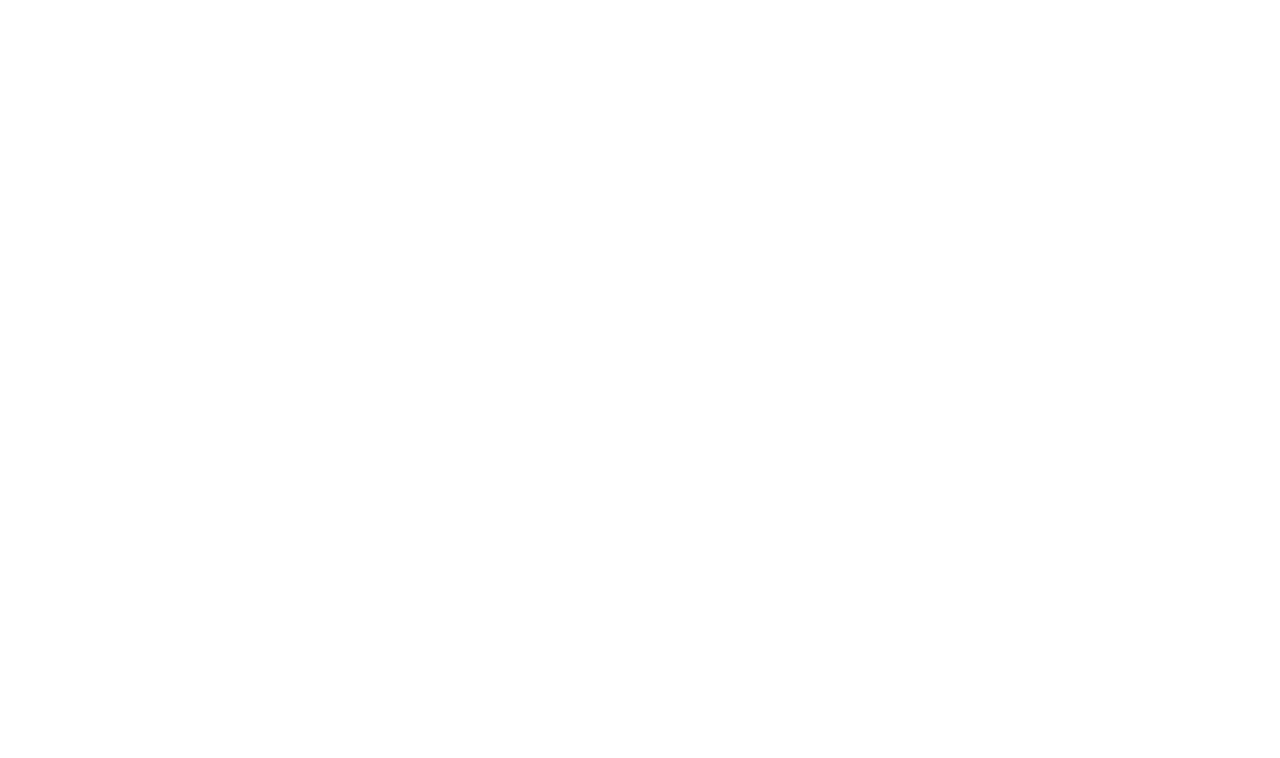
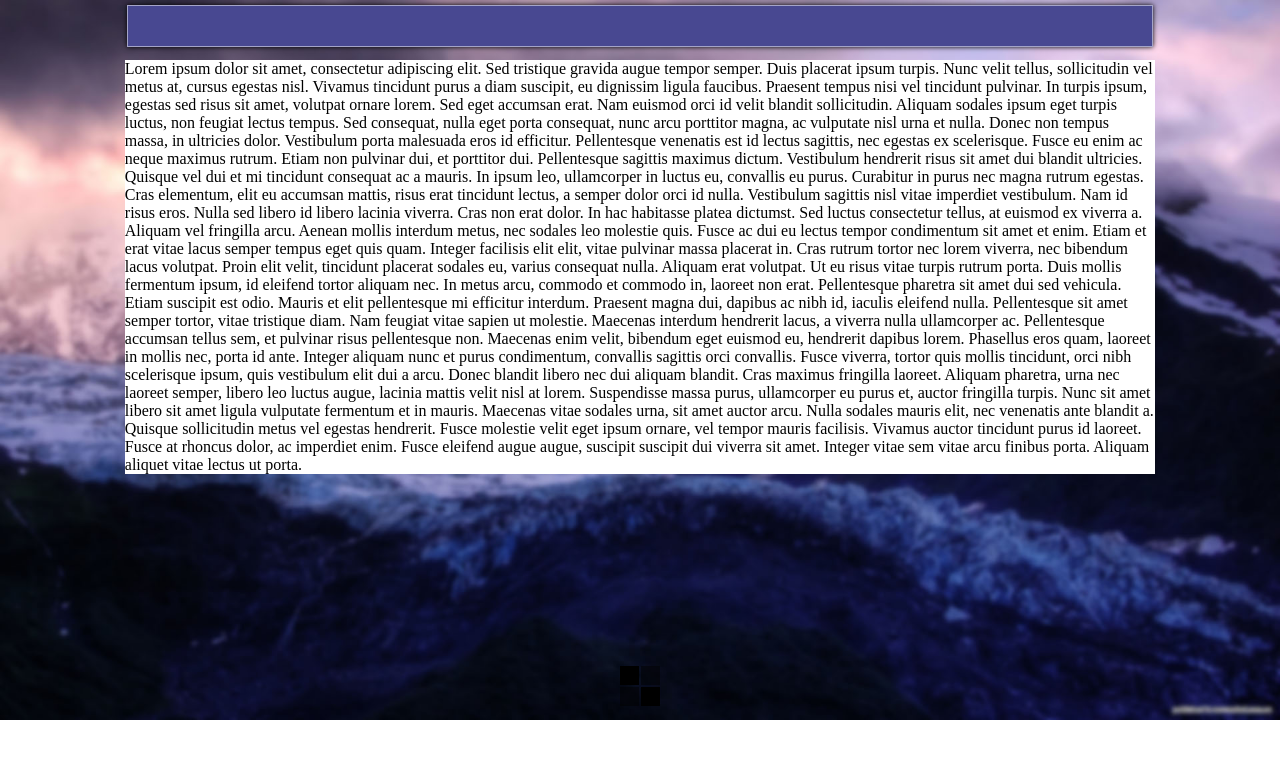
Before and after one commit to VityaRa/VityaRa.github.io, a plain HTML site: page index.html in a window 1280 px wide. Drawn offline with nearby package versions, Linux system fonts and the light colour scheme.

Commit message:
Started New Project

```diff
--- a/index.html
+++ b/index.html
@@ -1,11 +1,70 @@
-<!DOCTYPE HTML PUBLIC "-//W3C//DTD HTML 4.01//EN" "http://www.w3.org/TR/html4/strict.dtd">
-<html>
- <head>
-  <meta http-equiv="Content-Type" content="text/html; charset=utf-8">
-  <title>Пример веб-страницы</title>
-  <link href = "styles.css">
- </head>
- <body>
+<!DOCTYPE html>
+<HTML>
 
- </body>
-</html>
+<head>
+    <link href="style.css" rel="stylesheet">
+    <title>My web page</title>
+    <meta charset="utf-8">
+    <script src="https://ajax.googleapis.com/ajax/libs/jquery/2.2.0/jquery.min.js"></script>
+</head>
+<body>
+
+    <div id = "navPar">
+
+    </div>
+
+    <div id = "content"></div>
+
+    <div class = "mainContent">
+        Lorem ipsum dolor sit amet, consectetur adipiscing elit. Sed tristique gravida augue tempor semper. Duis placerat ipsum turpis. Nunc velit tellus, sollicitudin vel metus at, cursus egestas nisl. Vivamus tincidunt purus a diam suscipit, eu dignissim ligula faucibus. Praesent tempus nisi vel tincidunt pulvinar. In turpis ipsum, egestas sed risus sit amet, volutpat ornare lorem. Sed eget accumsan erat. Nam euismod orci id velit blandit sollicitudin. Aliquam sodales ipsum eget turpis luctus, non feugiat lectus tempus. Sed consequat, nulla eget porta consequat, nunc arcu porttitor magna, ac vulputate nisl urna et nulla. Donec non tempus massa, in ultricies dolor. Vestibulum porta malesuada eros id efficitur. Pellentesque venenatis est id lectus sagittis, nec egestas ex scelerisque. Fusce eu enim ac neque maximus rutrum. Etiam non pulvinar dui, et porttitor dui.
+
+Pellentesque sagittis maximus dictum. Vestibulum hendrerit risus sit amet dui blandit ultricies. Quisque vel dui et mi tincidunt consequat ac a mauris. In ipsum leo, ullamcorper in luctus eu, convallis eu purus. Curabitur in purus nec magna rutrum egestas. Cras elementum, elit eu accumsan mattis, risus erat tincidunt lectus, a semper dolor orci id nulla. Vestibulum sagittis nisl vitae imperdiet vestibulum.
+
+Nam id risus eros. Nulla sed libero id libero lacinia viverra. Cras non erat dolor. In hac habitasse platea dictumst. Sed luctus consectetur tellus, at euismod ex viverra a. Aliquam vel fringilla arcu. Aenean mollis interdum metus, nec sodales leo molestie quis. Fusce ac dui eu lectus tempor condimentum sit amet et enim. Etiam et erat vitae lacus semper tempus eget quis quam. Integer facilisis elit elit, vitae pulvinar massa placerat in. Cras rutrum tortor nec lorem viverra, nec bibendum lacus volutpat. Proin elit velit, tincidunt placerat sodales eu, varius consequat nulla. Aliquam erat volutpat. Ut eu risus vitae turpis rutrum porta.
+
+Duis mollis fermentum ipsum, id eleifend tortor aliquam nec. In metus arcu, commodo et commodo in, laoreet non erat. Pellentesque pharetra sit amet dui sed vehicula. Etiam suscipit est odio. Mauris et elit pellentesque mi efficitur interdum. Praesent magna dui, dapibus ac nibh id, iaculis eleifend nulla. Pellentesque sit amet semper tortor, vitae tristique diam. Nam feugiat vitae sapien ut molestie. Maecenas interdum hendrerit lacus, a viverra nulla ullamcorper ac. Pellentesque accumsan tellus sem, et pulvinar risus pellentesque non. Maecenas enim velit, bibendum eget euismod eu, hendrerit dapibus lorem. Phasellus eros quam, laoreet in mollis nec, porta id ante. Integer aliquam nunc et purus condimentum, convallis sagittis orci convallis. Fusce viverra, tortor quis mollis tincidunt, orci nibh scelerisque ipsum, quis vestibulum elit dui a arcu. Donec blandit libero nec dui aliquam blandit.
+
+Cras maximus fringilla laoreet. Aliquam pharetra, urna nec laoreet semper, libero leo luctus augue, lacinia mattis velit nisl at lorem. Suspendisse massa purus, ullamcorper eu purus et, auctor fringilla turpis. Nunc sit amet libero sit amet ligula vulputate fermentum et in mauris. Maecenas vitae sodales urna, sit amet auctor arcu. Nulla sodales mauris elit, nec venenatis ante blandit a. Quisque sollicitudin metus vel egestas hendrerit. Fusce molestie velit eget ipsum ornare, vel tempor mauris facilisis. Vivamus auctor tincidunt purus id laoreet. Fusce at rhoncus dolor, ac imperdiet enim. Fusce eleifend augue augue, suscipit suscipit dui viverra sit amet. Integer vitae sem vitae arcu finibus porta. Aliquam aliquet vitae lectus ut porta.
+    </div>
+
+    <div id = "testJS">
+        <div class = "sqr" id = "sqr1"></div>
+        <div class = "sqr" id = "sqr2"></div>
+        <div class = "sqr" id = "sqr3"></div>
+        <div class = "sqr" id = "sqr4"></div>
+    </div>
+
+    <div id = "news"></div>
+
+    <div id = "advert"></div>
+
+    <div id = "contact_info"></div>
+
+
+<script>
+
+    $("#sqr1").fadeOut(0);
+    $("#sqr2").fadeOut(0);
+    $("#sqr3").fadeOut(0);
+    $("#sqr4").fadeOut(0);
+    $(".downText").fadeOut(0);
+
+    function animatedDown ()
+    {
+        $("#sqr2").fadeIn(1000).fadeOut(2000)
+        $("#sqr1").fadeIn(2000).fadeOut(1000)
+        $("#sqr4").fadeIn(2000).fadeOut(1000)
+        $("#sqr3").fadeIn(1000).fadeOut(2000)
+    }
+
+    function animatedDownText ()
+    {
+        $(".downText").fadeIn(1500).fadeOut(1500);
+    }
+
+    let timer = setInterval (animatedDown, 1000)
+
+</script>
+</body>
+
+</HTML>
--- /dev/null
+++ b/java.js
@@ -0,0 +1 @@
+console.log("EY")
--- /dev/null
+++ b/style.css
@@ -0,0 +1,79 @@
+* {
+    margin: 0;
+    padding: 0;
+}
+
+body {
+    background: url(images/BGNew.jpg) no-repeat;
+    background-size: 100%;
+}
+
+#navPar {
+    box-shadow: 0 0 5px rgba(0, 0, 0, 1);
+    background-color: rgb(72, 72, 145);
+    height: 40px;
+    width: 80%;
+    margin-top: 5px;
+    margin-left: auto;
+    margin-right: auto;
+    border: 1px solid rgba(255, 255, 255, 0.5);
+}
+
+.navContent {
+    color:white;
+    float: left;
+    padding: 10px;
+    width: 18,5%;
+    margin-right: 2%;
+    text-align: center;
+}
+
+.mainContent{
+    background-color: white;
+    margin-left: auto;
+    margin-right: auto;
+    width: 80.5%;
+    height: 100%;
+    margin-top: 1%;
+}
+
+#testJS {
+    z-index: 999999;
+    width: 40px;
+    height: 40px;
+    margin-left: auto;
+    margin-right: auto;
+    margin-top: 15%;
+}
+
+.downText {
+    color: whitesmoke;
+    position: absolute;
+    font-size: 10px;
+    font-style: italic;
+    text-align: center;
+    margin-bottom: 40%;
+}
+
+.sqr {
+    background-color: black;
+    width: 47%;
+    height: 47%;
+}
+
+#sqr1.sqr {
+    float:right;
+}
+
+#sqr2.sqr {
+
+}
+
+#sqr3.sqr {
+    float:right;
+    margin-top: 6%;
+}
+
+#sqr4.sqr {
+    margin-top: 6%;
+}
--- a/styles.css
+++ /dev/null
@@ -1,9 +0,0 @@
-* {
-    margin: 0;
-    padding: 0;
-}
-
-
-body {
-    background-color: red;
-}
```
Also changed, not shown: images/BGNew.jpg (added).
